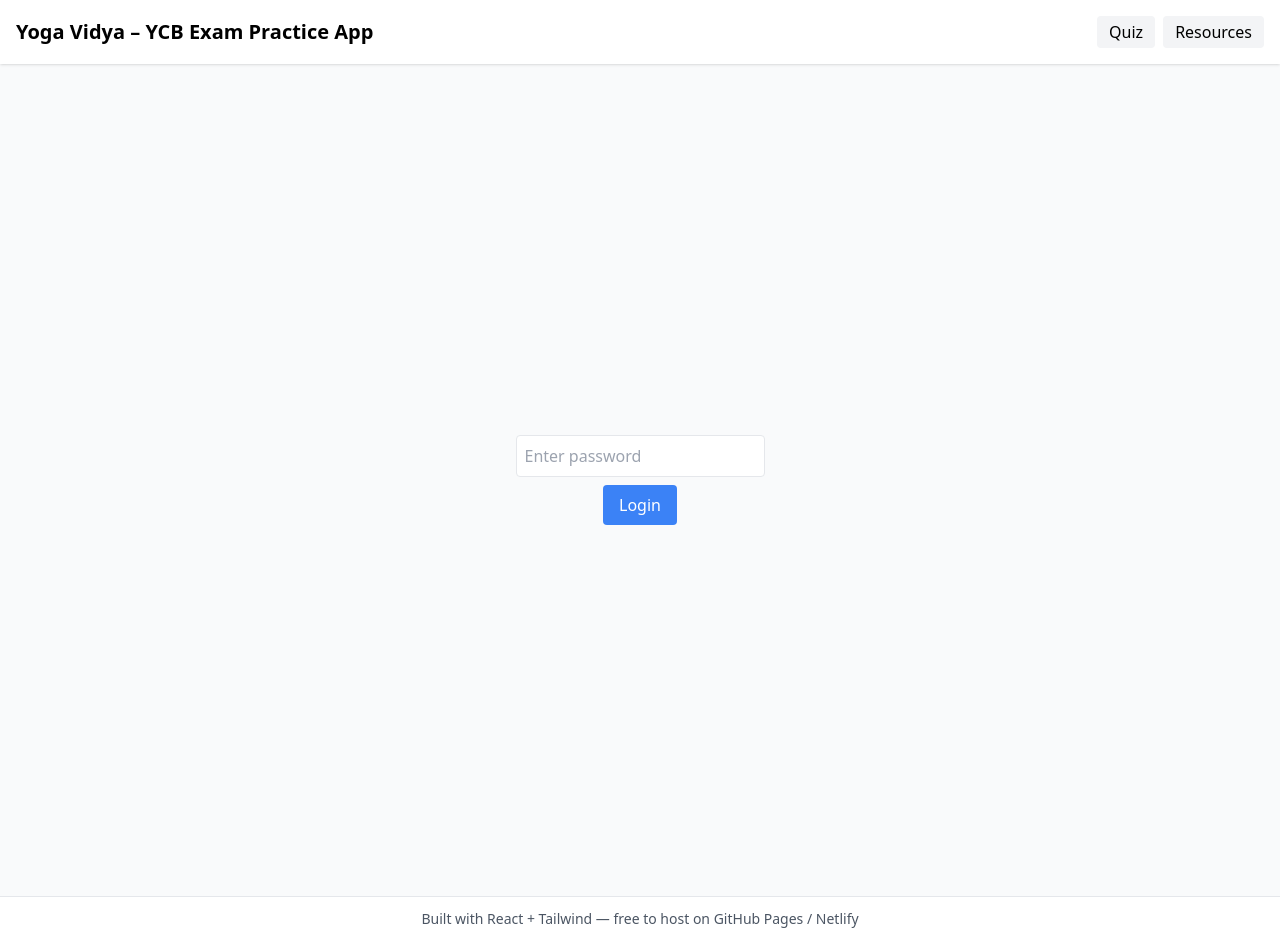
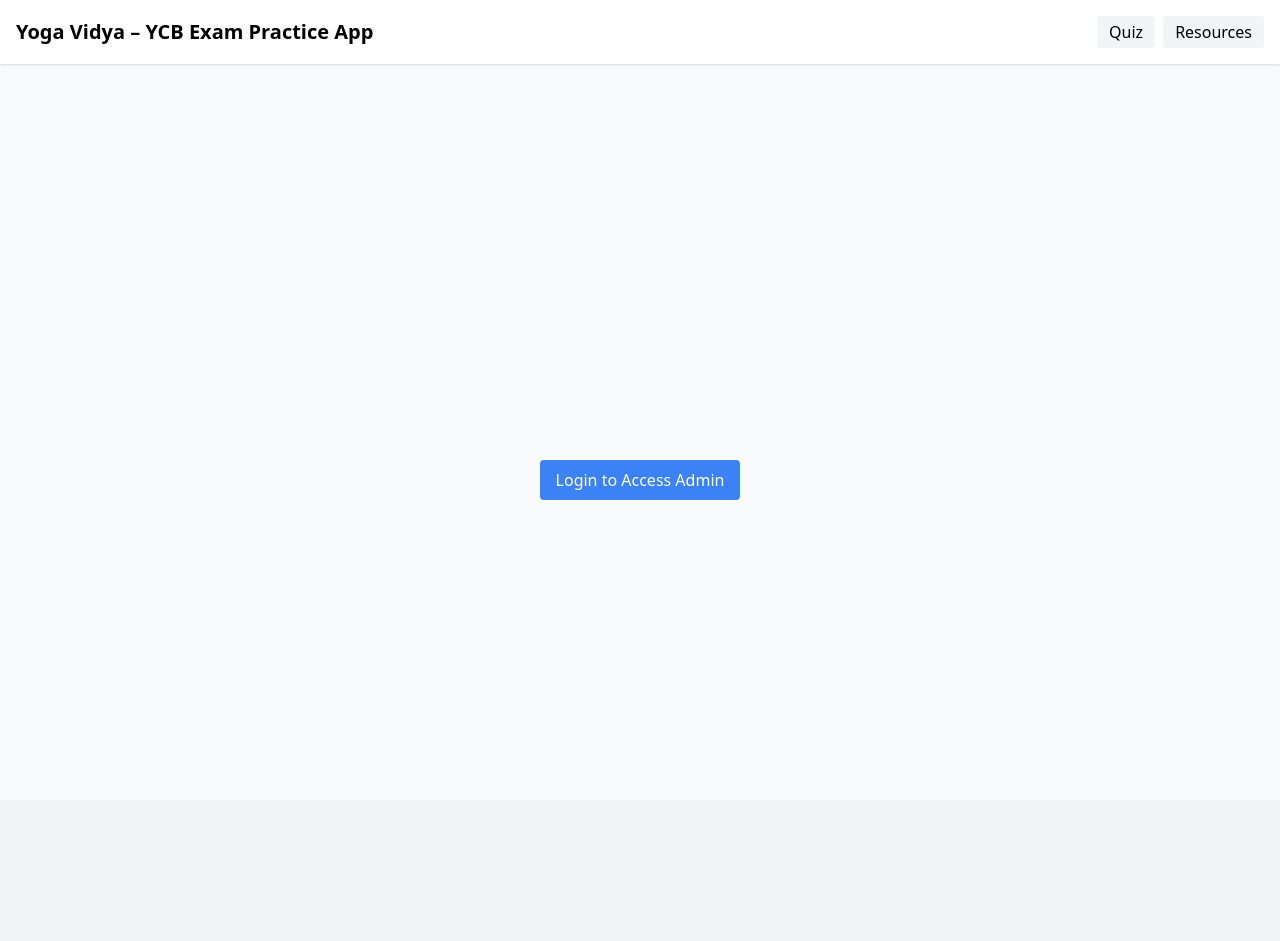
Before and after one commit to satya-yoga/yoga-quiz, a React (Vite) app: page /#/admin in a window 1280 px wide. After the commit the page ends 800 px from the top, so only its background shows below. Built offline with nearby package versions, Linux system fonts and the light colour scheme.

Commit message:
Enable Auth0 authentication for Admin

```diff
--- a/package.json
+++ b/package.json
@@ -11,6 +11,7 @@
     "deploy": "gh-pages -d dist"
   },
   "dependencies": {
+    "@auth0/auth0-react": "^2.4.0",
     "@vitejs/plugin-react": "^5.0.0",
     "react": "^18.2.0",
     "react-dom": "^18.2.0",
--- a/src/App.jsx
+++ b/src/App.jsx
@@ -6,7 +6,7 @@ import Resources from './components/Resources'
 export default function App() {
   return (
     <Router>
-      <div className="min-h-screen flex flex-col bg-gray-50">
+      <div className="h-screen flex flex-col bg-gray-50">
         <header className="bg-white shadow">
           <div className="container mx-auto px-4 py-4 flex flex-col md:flex-row items-center justify-between">
             <h1 className="text-xl font-semibold mb-2 md:mb-0 text-center md:text-left">Yoga Vidya – YCB Exam Practice App</h1>
@@ -27,7 +27,7 @@ export default function App() {
           </div>
         </header>
 
-        <main className="flex-1 container mx-auto px-2 py-4">
+        <main className="flex-1 container mx-auto px-2 py-4 overflow-auto">
           <Routes>
             <Route path="/" element={<Quiz />} />
             <Route path="/resources" element={<Resources />} />
@@ -35,11 +35,11 @@ export default function App() {
           </Routes>
         </main>
 
-        <footer className="bg-white border-t py-3">
+        {/* <footer className="bg-white border-t py-3">
           <div className="container mx-auto text-center text-sm text-gray-600 px-2">
             Built with React + Tailwind — free to host on GitHub Pages / Netlify
           </div>
-        </footer>
+        </footer> */}
       </div>
     </Router>
   )
--- a/src/components/Admin.jsx
+++ b/src/components/Admin.jsx
@@ -1,7 +1,9 @@
+import { useAuth0 } from '@auth0/auth0-react'
 import React, { useEffect, useState } from 'react'
 
 export default function Admin() {
-  const [authenticated, setAuthenticated] = useState(false);
+  const { isAuthenticated, loginWithRedirect, user, logout } = useAuth0()
+
   const [password, setPassword] = useState('');
 
   const [questions, setQuestions] = useState([])
@@ -12,6 +14,34 @@ export default function Admin() {
     description: ''
   })
   const [message, setMessage] = useState('')
+
+  const allowedEmails = ['satyamera21@gmail.com']
+
+  if (!isAuthenticated) {
+    return (
+      <div className="flex flex-col items-center justify-center h-screen">
+        <button
+          onClick={() => loginWithRedirect()}
+          className="bg-blue-500 text-white px-4 py-2 rounded"
+        >
+          Login to Access Admin
+        </button>
+      </div>
+    )
+  }
+  if (!allowedEmails.includes(user?.email)) {
+    return (
+      <div className="flex flex-col items-center justify-center h-screen">
+        <div className="text-red-600 mb-4">Access denied.</div>
+        <button
+          onClick={() => logout({ logoutParams: { returnTo: window.location.origin } })}
+          className="bg-gray-500 text-white px-4 py-2 rounded"
+        >
+          Logout
+        </button>
+      </div>
+    )
+  }
 
   useEffect(() => {
     // Load questions.json initially
@@ -80,48 +110,9 @@ export default function Admin() {
     setMessage('Saved answers reset in localStorage.')
   }
 
-  const handleLogin = async () => {
-    try {
-      const res = await fetch('http://localhost:3001/login', {
-        method: 'POST',
-        headers: { 'Content-Type': 'application/json' },
-        body: JSON.stringify({ password }),
-      });
-
-      if (res.ok) {
-        setAuthenticated(true);
-      } else {
-        const data = await res.json();
-        alert(data.message || 'Login failed');
-      }
-    } catch (err) {
-      console.error(err);
-      alert('Error connecting to server');
-    }
-  };
-
-if (!authenticated) {
-    return (
-      <div className="flex flex-col items-center justify-center h-screen">
-        <input
-          type="password"
-          placeholder="Enter password"
-          value={password}
-          onChange={e => setPassword(e.target.value)}
-          className="border p-2 rounded mb-2"
-        />
-        <button
-          onClick={handleLogin}
-          className="bg-blue-500 text-white px-4 py-2 rounded"
-        >
-          Login
-        </button>
-      </div>
-    );
-  }
-
   return (
     <div className="space-y-6">
+      <div>Welcome, {user?.name}!</div>
       <div className="grid grid-cols-1 md:grid-cols-2 gap-6">
         <div className="bg-white p-4 rounded shadow">
           <h2 className="font-semibold mb-2">Add Question</h2>
--- a/src/components/Quiz.jsx
+++ b/src/components/Quiz.jsx
@@ -42,7 +42,7 @@ export default function Quiz() {
   }, [answers, setFile])
 
   return (
-    <div className="flex flex-col items-center  min-h-screen bg-gray-50 px-2 py-4">
+<div className="h-full flex flex-col items-center bg-gray-50 px-2 py-4">
       <div className="w-full max-w-xl mb-6">
         <label htmlFor="set-select" className="block mb-2 font-semibold text-gray-700">
           Select Question Set
--- a/src/main.jsx
+++ b/src/main.jsx
@@ -2,10 +2,17 @@ import React from 'react'
 import ReactDOM from 'react-dom/client';
 import { HashRouter } from 'react-router-dom';
 import App from './App'
+import { Auth0Provider } from '@auth0/auth0-react'
 import './index.css'
 
 ReactDOM.createRoot(document.getElementById('root')).render(
-  <React.StrictMode>
-      <App />
-  </React.StrictMode>
-);
+  <Auth0Provider
+    domain="dev-77raroh2pqqzgq5q.us.auth0.com"
+    clientId="0m67807HFpM4PoSwjmhLYunat9IJvnjM"
+    authorizationParams={{
+      redirect_uri: window.location.origin
+    }}
+  >
+    <App />
+  </Auth0Provider>
+)
```
Also changed, not shown: 1 other file (tests, documents, lock files or other folders).
